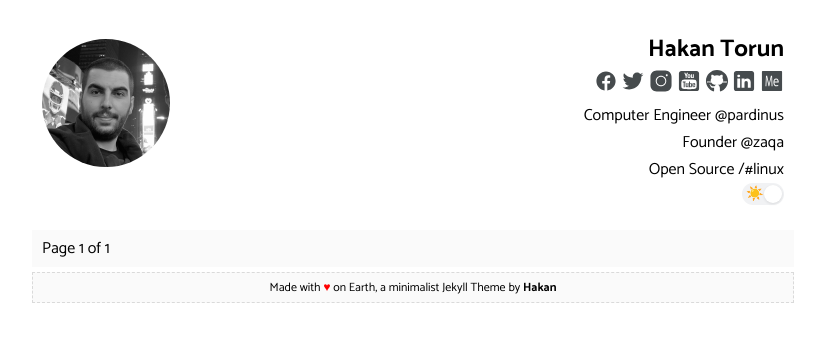
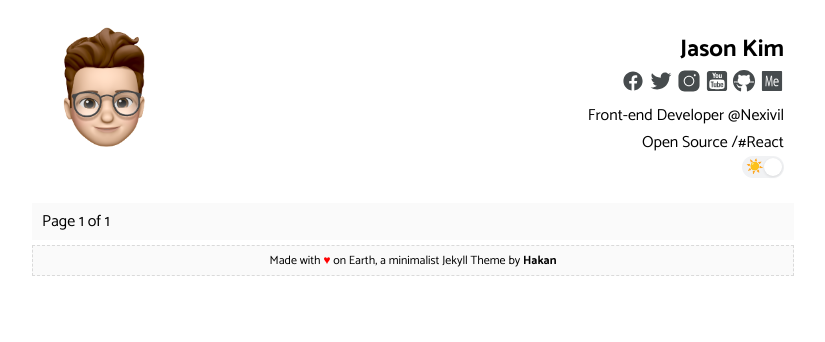
Before and after one commit to hurima90-kim/hurima90-kim.github.io, a Jekyll site: the page built from index.html, in a window 1280 px wide. Shown: the top 342 px of the page, without its empty margins (227-1052 px from the left). Built offline with Jekyll 4.4.1, drawn with Linux system fonts in a browser that asks for light colours; the list of posts is cut into pages by our own code.

Commit message:
update site & author information

```diff
--- a/_config.yml
+++ b/_config.yml
@@ -1,28 +1,28 @@
 # Site settings
 site: Ephesus
-title: Ephesus - Minimalist Jekyll Theme
+title: JasonKim's Tech Blog
 keywords: ephesus, blog
 description: >-
-    Ephesus - Minimalist Jekyll Theme
+    JasonKim's Tech Blog
 lang: en-US
-timezone: Europe/Istanbul
-repo: https://github.com/onepase/Ephesus # site repo [optional]
+timezone: Asia/Seoul
+repo: https://github.com/hurima90-kim/hurima90-kim.github.io.git # site repo [optional]
 google_verify: XXX # Put your Google Verification here
 google_analytics: UA-XXXXXXXX-00 # Put your Google Analytics code
 discus-identifier: XXX
 
 # Author settings
 author:
-    name: Hakan Torun
-    bio: Computer Engineer @pardinus <br> Founder @zaqa <br> Open Source /#linux
-    picture: assets/images/profile.jpg
-    github: onepase # github username
+    name: Jason Kim
+    bio: Front-end Developer @Nexivil <br> Open Source /#React
+    picture: assets/images/profile.png
+    github: https://github.com/hurima90-kim # github username
     twitter: onepase # twitter username
     facebook: onepase # facebook username
     instagram: onepase # instagram username
-    youtube: https://www.youtube.com/channel/UCMmAto-wxBootXN91AzBiDg # youtube username
-    linkedin: hakantorun # linkedin username
-    email: your-email@email.com # email adress
+    youtube: onepase # youtube username
+    linkedin: # linkedin username
+    email: hurima90@gmail.com # email adress
 
 # URL settings
 url: 'https://hurima90-kim.github.io/' # Domain Name of host. [username].github.io for github pages
```
Also changed, not shown: assets/images/profile.png (added).
